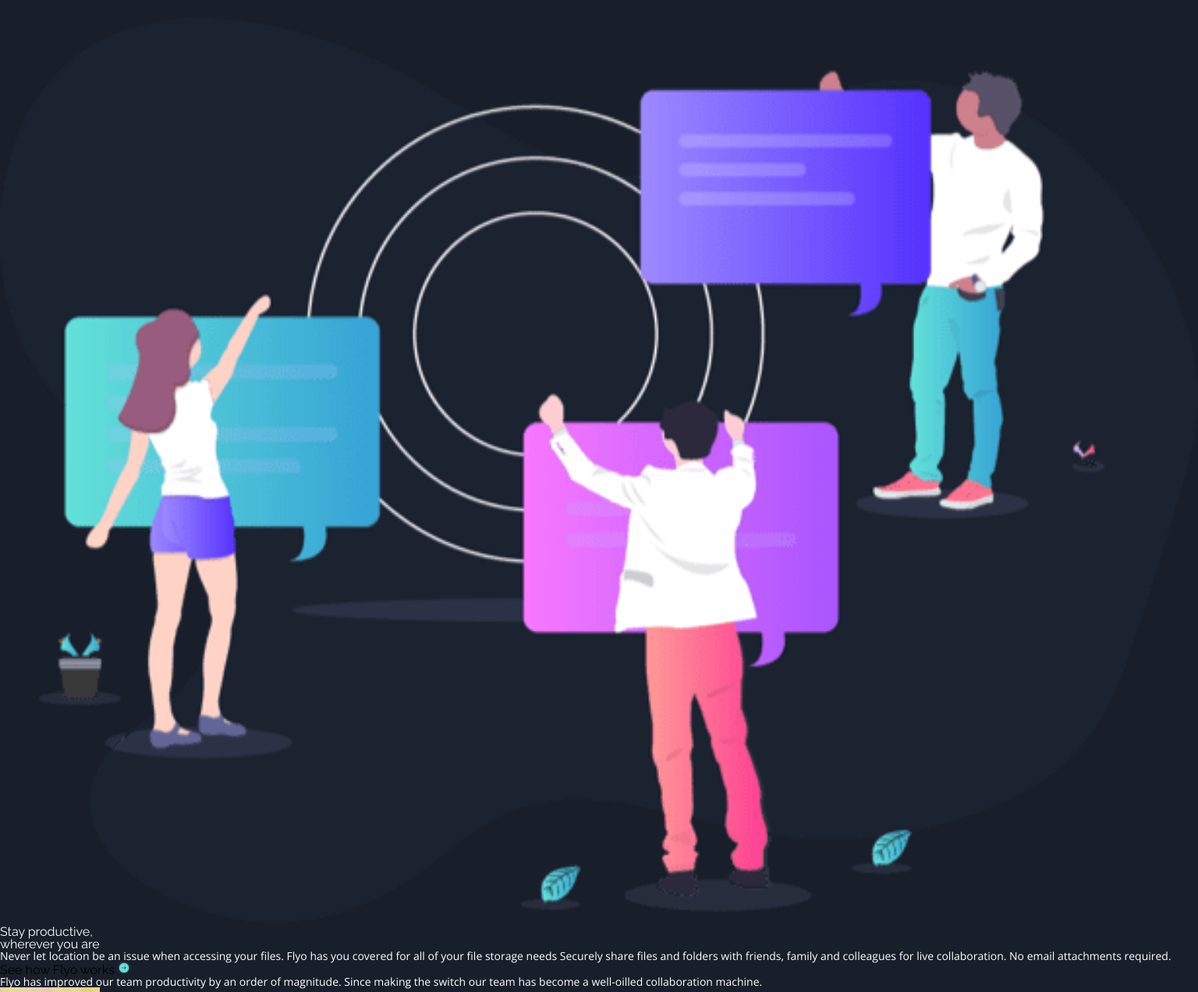
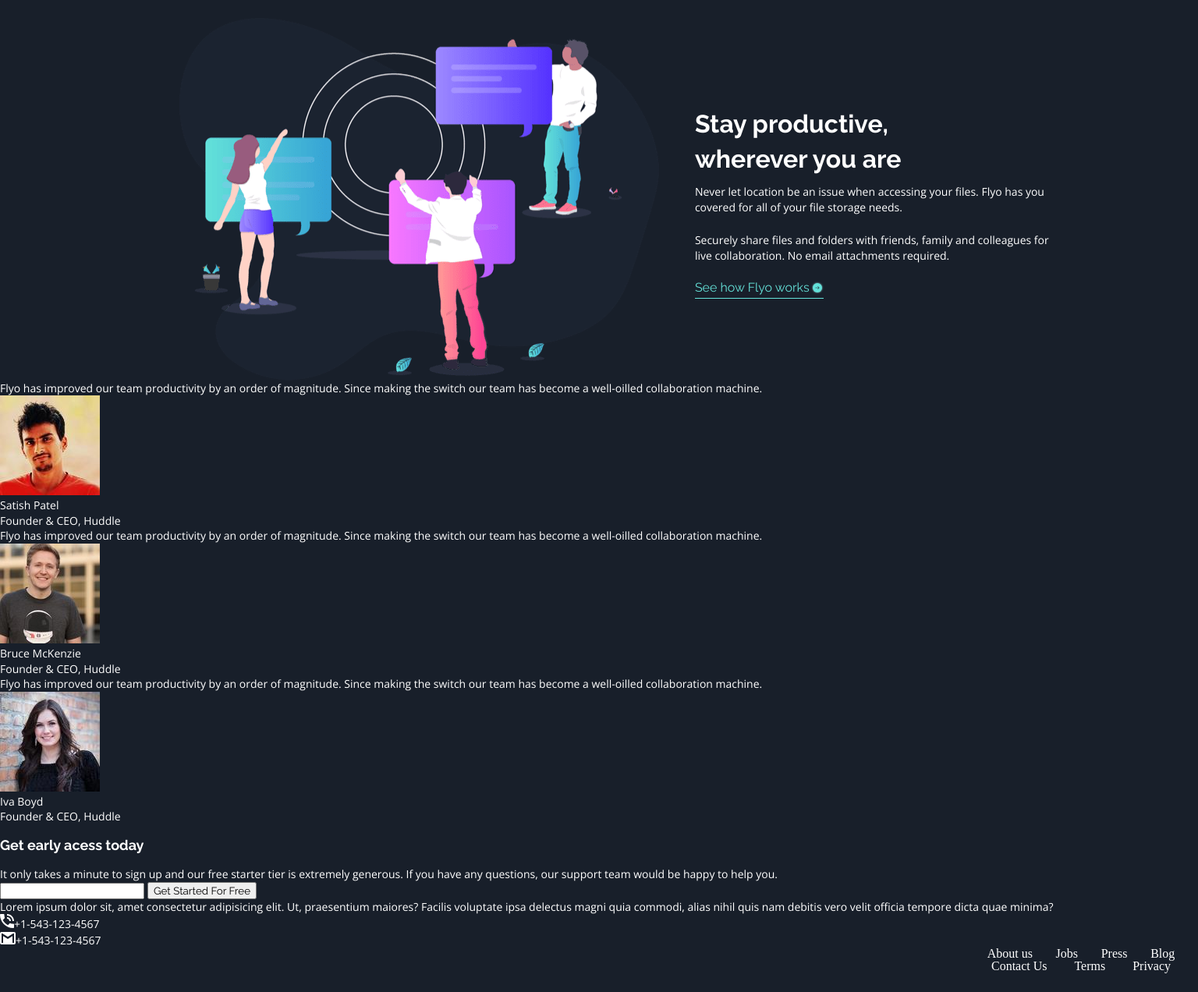
Before and after one commit to dorijantomic/flyo-landing-page, a plain HTML site: page index.html in a window 1536 px wide. Shown: the part 2060-3332 px from the top of the page at 78% size. Drawn offline with nearby package versions, Linux system fonts and the light colour scheme.

Commit message:
responsive documentation section

```diff
--- a/css/style.css
+++ b/css/style.css
@@ -145,6 +145,15 @@ a,
 button {
   font-family: "Raleway", sans-serif;
 }
+h1 {
+  font-size: large;
+  font-weight: 700;
+  line-height: 3;
+}
+
+p {
+  line-height: 1.4;
+}
 
 body {
   background: hsl(218, 28%, 13%);
@@ -201,8 +210,7 @@ body {
   padding-bottom: 25%;
   text-align: center;
   margin: 0 auto;
-  width: 95%
-
+  width: 95%;
 }
 
 .feature h1 {
@@ -219,6 +227,29 @@ body {
 
 .feature img {
   height: 83px;
+}
+
+.documentation {
+  display: flex;
+  flex-flow: column wrap;
+  justify-content: center;
+  width: 90%;
+  margin: 0 auto;
+  text-align: center;
+}
+
+.documentation h1 {
+}
+
+.documentation p {
+  padding-bottom: 5%;
+}
+
+.documentation img {
+}
+
+.documentation br {
+  display: none;
 }
 
 p,
@@ -290,6 +321,21 @@ ul {
   .feature p {
     width: 60%;
   }
+
+  .documentation {
+    width: 60%;
+  }
+}
+
+.documentation a {
+  color: hsl(176, 68%, 64%);
+  border-bottom: 1px solid hsl(176, 68%, 64%);
+  padding-bottom: 2px;
+  display: inline-flex;
+}
+
+.documentation span {
+  padding-left: 2px;
 }
 
 @media (min-width: 1400px) {
@@ -315,17 +361,39 @@ ul {
     flex-flow: row wrap;
     width: 80%;
     margin: 0 auto;
-
   }
   .feature {
-    width: 50%
+    width: 50%;
   }
 
   .feature h1 {
-
   }
   .feature p {
-
+  }
+  .documentation {
+    width: 100%;
+    display: flex;
+    flex-flow: row nowrap;
+    align-items: center;
+    text-align: initial;
   }
 
+  .documentation h1 {
+    font-size: xx-large;
+    line-height: 1.4;
+    margin: 2% 0;
+  }
+
+  .documentation br {
+    display: block;
+  }
+
+  .doc-image-large {
+    width: 40%;
+    margin: 0 3%;
+  }
+
+  .doc-div {
+    width: 30%;
+  }
 }
--- a/index.html
+++ b/index.html
@@ -106,28 +106,32 @@
           </p>
         </div>
       </section>
-      <section>
+
+      <section class="documentation">
         <img
           src="assets/illustration-stay-productive.png"
           alt=""
           srcset=""
           width="100%"
+          class="doc-image-large"
         />
-      </section>
-      <section>
-        <h1>Stay productive,</h1>
-        <h1>wherever you are</h1>
-        <p>
-          Never let location be an issue when accessing your files. Flyo has you
-          covered for all of your file storage needs Securely share files and
-          folders with friends, family and colleagues for live collaboration. No
-          email attachments required.
-        </p>
 
-        <a href="http://" target="_blank" rel="noopener noreferrer"
-          >See how Flyo works
-          <span><img src="/assets/icon-arrow.svg" alt=""/></span
-        ></a>
+        <div class="doc-div">
+          <h1>Stay productive,<br />wherever you are</h1>
+          <p>
+            Never let location be an issue when accessing your files. Flyo has
+            you covered for all of your file storage needs.
+          </p>
+          <p>
+            Securely share files and folders with friends, family and colleagues
+            for live collaboration. No email attachments required.
+          </p>
+
+          <a href="http://" target="_blank" rel="noopener noreferrer"
+            >See how Flyo works
+            <span><img src="/assets/icon-arrow.svg" alt="icon-arrow" role="img"/></span
+          ></a>
+        </div>
       </section>
       <section>
         <div role="contentinfo">
```
